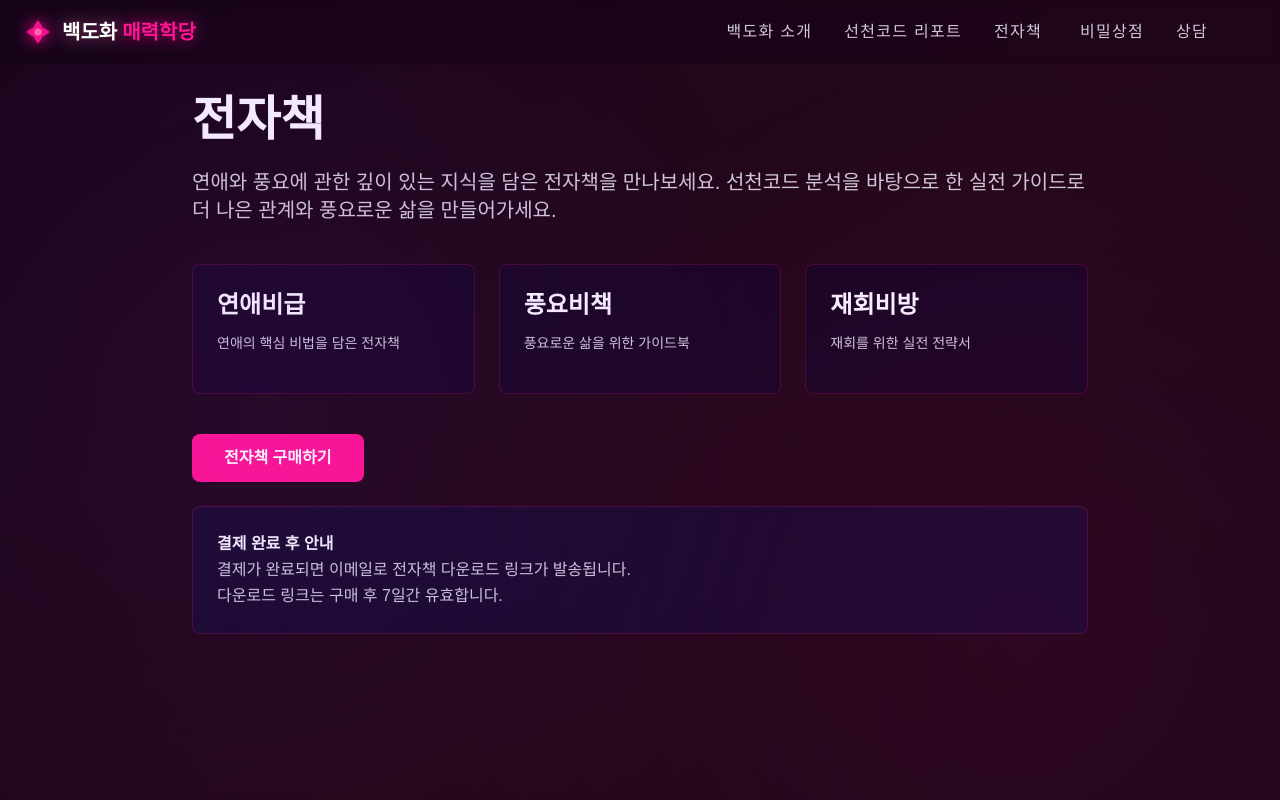
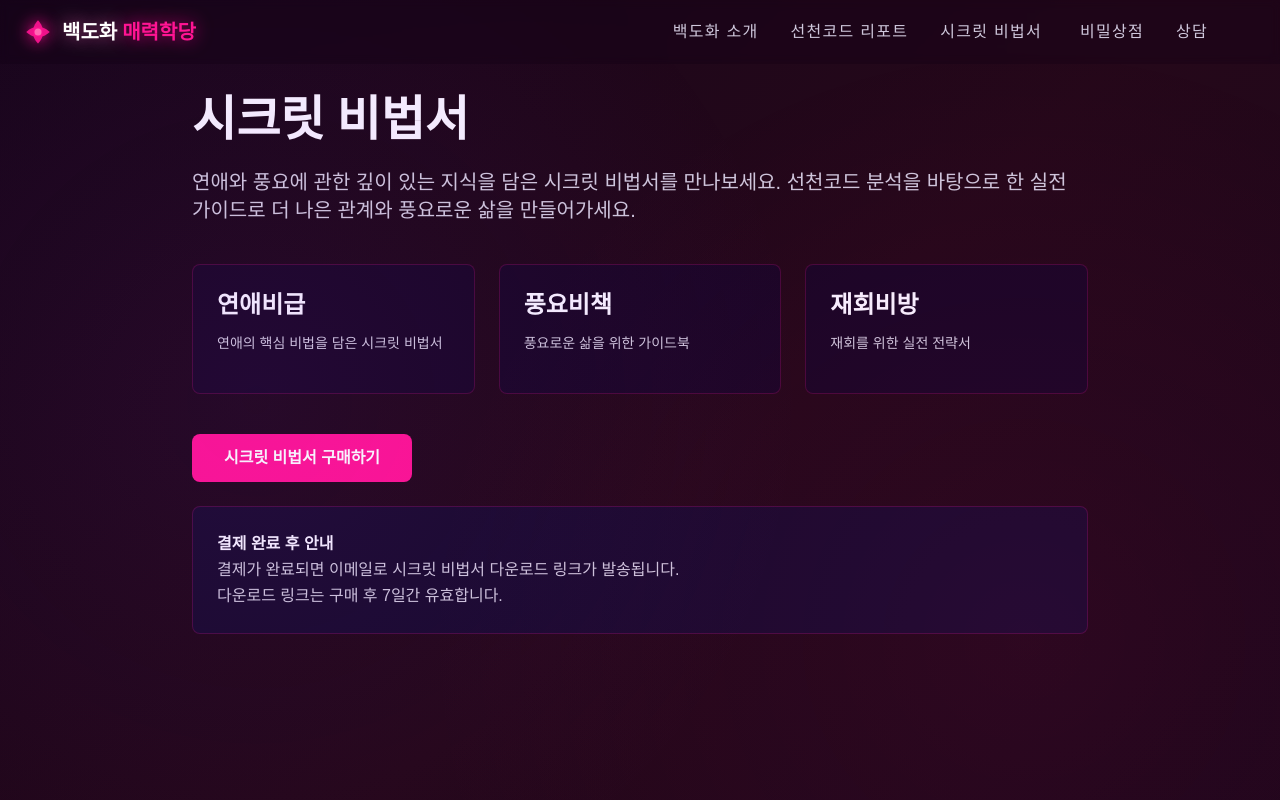
Before and after one commit to woolbo100/buzasun, a Next.js app: page /ebooks in a window 1280 px wide. Shown: the top 800 px of the page. Built offline with nearby package versions, Linux system fonts and the light colour scheme.

Commit message:
update design

```diff
--- a/app/ebooks/page.tsx
+++ b/app/ebooks/page.tsx
@@ -3,15 +3,15 @@ import Footer from '@/components/Footer'
 import Link from 'next/link'
 
 export const metadata = {
-  title: '전자책 | 백도화 매력학당',
-  description: '연애와 풍요에 관한 전자책을 만나보세요',
+  title: '시크릿 비법서 | 백도화 매력학당',
+  description: '연애와 풍요에 관한 시크릿 비법서를 만나보세요',
 }
 
 export default function EbooksPage() {
   const ebooks = [
     {
       title: '연애비급',
-      description: '연애의 핵심 비법을 담은 전자책',
+      description: '연애의 핵심 비법을 담은 시크릿 비법서',
       href: '/ebooks/love',
     },
     {
@@ -32,10 +32,10 @@ export default function EbooksPage() {
       <main className="min-h-screen pt-16 px-4 md:px-6 py-16 md:py-24">
         <div className="container mx-auto max-w-4xl">
           <h1 className="text-4xl md:text-5xl font-elegant font-bold text-bd-ivory mb-6">
-            전자책
+            시크릿 비법서
           </h1>
           <p className="text-lg md:text-xl text-bd-gray mb-10 leading-relaxed">
-            연애와 풍요에 관한 깊이 있는 지식을 담은 전자책을 만나보세요.
+            연애와 풍요에 관한 깊이 있는 지식을 담은 시크릿 비법서를 만나보세요.
             선천코드 분석을 바탕으로 한 실전 가이드로 더 나은 관계와 풍요로운 삶을 만들어가세요.
           </p>
 
@@ -68,7 +68,7 @@ export default function EbooksPage() {
               background: '#ff1493',
             }}
           >
-            전자책 구매하기
+            시크릿 비법서 구매하기
           </a>
 
           <div
@@ -81,7 +81,7 @@ export default function EbooksPage() {
             <p className="text-bd-gray leading-relaxed">
               <strong className="text-bd-ivory">결제 완료 후 안내</strong>
               <br />
-              결제가 완료되면 이메일로 전자책 다운로드 링크가 발송됩니다.
+              결제가 완료되면 이메일로 시크릿 비법서 다운로드 링크가 발송됩니다.
               <br />
               다운로드 링크는 구매 후 7일간 유효합니다.
             </p>
--- a/app/page.tsx
+++ b/app/page.tsx
@@ -21,7 +21,7 @@ export default function Home() {
       <Navigation />
       <BookmarkTassel />
 
-      {/* Hero ~ 리포트 ~ 후기 ~ 전자책 통배경 래퍼 */}
+      {/* Hero ~ 리포트 ~ 후기 ~ 시크릿 비법서 통배경 래퍼 */}
       <div
         className="relative overflow-hidden"
         style={{
--- a/components/Ebooks.tsx
+++ b/components/Ebooks.tsx
@@ -8,19 +8,19 @@ const ebooks = [
     title: "연애비급",
     desc: "관계의 흐름을 바꾸는 심리·프레임·대화 설계",
     href: "/ebooks/love",
-    subLabel: "관계 설계",
+    subLabel: "관계 설계 비법서",
   },
   {
     title: "풍요비책",
     desc: "상태를 바꾸면 현실이 따라온다. 풍요 마인드 실전 가이드",
     href: "/ebooks/abundance",
-    subLabel: "상태/주파수",
+    subLabel: "상태·주파수 비법서",
   },
   {
     title: "재회비방",
     desc: "감정선 복구부터 메시지 설계까지. 재회 기준 만들기",
     href: "/ebooks/reunion",
-    subLabel: "메시지/기준",
+    subLabel: "메시지·기준 비법서",
   },
 ]
 
@@ -39,7 +39,7 @@ export default function Ebooks() {
         />
       </div>
 
-      {/* 전자책 섹션 - 3개 가로 배치 */}
+      {/* 시크릿 비법서 섹션 - 3개 가로 배치 */}
       <Reveal delayMs={200}>
         <div className="mx-auto max-w-6xl px-6 lg:px-8">
           {/* 섹션 헤더 */}
@@ -64,7 +64,7 @@ export default function Ebooks() {
                       background: 'rgba(50, 20, 65, 0.5)',
                     }}
                   >
-                    전자책 3종
+                    시크릿 비법서 3종
                   </p>
                 </div>
               </div>
@@ -81,7 +81,7 @@ export default function Ebooks() {
                     lineHeight: 'clamp(1.15, 1.25, 1.25)',
                   }}
                 >
-                  백도화 시크릿 아카이브
+                  백도화 시크릿 비법서 아카이브
                 </h2>
                 {/* 전체 보기 링크 */}
                 <Link
@@ -123,7 +123,8 @@ export default function Ebooks() {
                   opacity: 0.8,
                 }}
               >
-                연애·풍요·재회의 '기준'을 만드는 3권. 지금 필요한 흐름부터 선택하세요.
+                연애·풍요·재회의 '기준'을 만드는 3권의 시크릿 비법서.<br />
+                지금 당신에게 필요한 흐름부터 선택하세요.
               </p>
             </Reveal>
           </div>
@@ -169,7 +170,7 @@ export default function Ebooks() {
                             color: '#cfc7dc',
                           }}
                         >
-                          전자책
+                          시크릿 비법서
                         </div>
                         {ebook.subLabel && (
                           <div
--- a/components/Hero.tsx
+++ b/components/Hero.tsx
@@ -150,7 +150,7 @@ export default function Hero() {
                   e.currentTarget.style.boxShadow = '0 4px 20px rgba(255, 20, 147, 0.1)'
                 }}
               >
-                <span className="relative z-10">전자책 둘러보기</span>
+                <span className="relative z-10">시크릿 비법서 둘러보기</span>
               </Link>
             </div>
           </div>
--- a/components/Navigation.tsx
+++ b/components/Navigation.tsx
@@ -168,14 +168,14 @@ export default function Navigation() {
               />
             </Link>
 
-            {/* 전자책 드롭다운 */}
+            {/* 시크릿 비법서 드롭다운 */}
             <div className="relative" ref={ebookMenuRef}>
               <button
                 onClick={() => setEbookMenuOpen(!ebookMenuOpen)}
                 className={`${menuLinkClass} flex items-center`}
                 style={menuLinkStyle}
               >
-                전자책
+                시크릿 비법서
                 <i className={`fas fa-chevron-down ml-1.5 text-xs transition-transform duration-200 ${ebookMenuOpen ? 'rotate-180' : ''}`}></i>
                 <span
                   className="absolute bottom-0 left-1/2 h-[1.5px] w-0 bg-gradient-to-r from-transparent via-[#ff1493] to-transparent transition-all duration-500 ease-out -translate-x-1/2 group-hover:w-full"
@@ -285,13 +285,13 @@ export default function Navigation() {
                 선천코드 리포트
               </Link>
 
-              {/* 모바일 전자책 메뉴 */}
+              {/* 모바일 시크릿 비법서 메뉴 */}
               <div className="px-4 py-2">
                 <button
                   onClick={() => setEbookMenuOpen(!ebookMenuOpen)}
                   className="w-full flex justify-between items-center text-bd-gray hover:text-bd-ivory transition-colors rounded-lg px-2 py-2"
                 >
-                  <span>전자책</span>
+                  <span>시크릿 비법서</span>
                   <i className={`fas fa-chevron-down text-xs transition-transform duration-200 ${ebookMenuOpen ? 'rotate-180' : ''}`}></i>
                 </button>
                 {ebookMenuOpen && (
```
